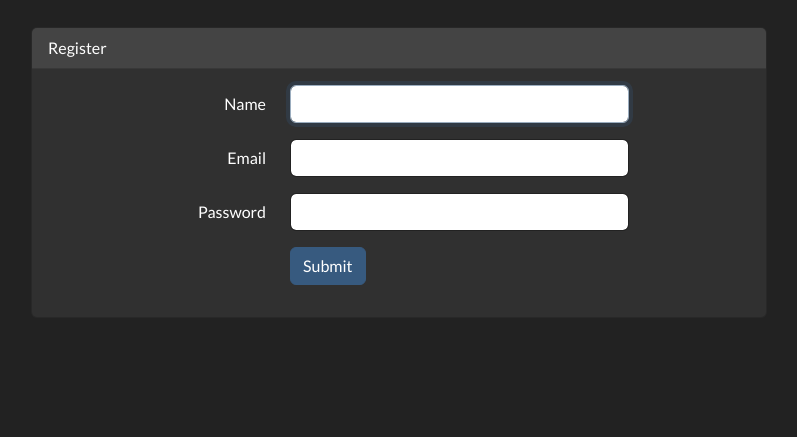
After one commit to JoseAcun/contacts-app, a PHP site: page /register.php in a window 1280 px wide. The commit adds this page. Shown: the part 363-800 px from the top of the page, without its empty margins (241-1038 px from the left). Run offline with PHP 8.4, Linux system fonts and the light colour scheme; some libraries are stand-ins or nearby versions.

Commit message:
create users

```diff
--- a/partials/header.php
+++ b/partials/header.php
@@ -16,7 +16,7 @@
     <!-- Static Content -->
     <link rel="stylesheet" href="./static/css/index.css" />
     <?php $uri = parse_url($_SERVER["REQUEST_URI"], PHP_URL_PATH) ?>
-    <?php if ($uri == "/contacts-app/index.php"): ?>
+    <?php if ($uri == "/contacts-app/index.php" || $uri == "/contacts-app/index.php"): ?>
     <script defer src="./static/js/welcome.js"></script>
     <?php endif ?>
     <title>Contacts App</title>
--- a/partials/navbar.php
+++ b/partials/navbar.php
@@ -17,11 +17,17 @@
     </button>
     <div class="collapse navbar-collapse" id="navbarNav">
       <ul class="navbar-nav">
-        <li class="nav-item">
+        <!-- <li class="nav-item">
           <a class="nav-link" href="#">Home</a>
         </li>
         <li class="nav-item">
           <a class="nav-link" href="./add.php">Add Contact</a>
+        </li> -->
+        <li class="nav-item">
+          <a class="nav-link" href="register.php">Register</a>
+        </li>
+        <li class="nav-item">
+          <a class="nav-link" href="login.php">Login</a>
         </li>
       </ul>
     </div>
--- /dev/null
+++ b/register.php
@@ -0,0 +1,83 @@
+
+<?php
+
+require "database.php";
+
+$error = null;
+
+  if($_SERVER["REQUEST_METHOD"] == "POST"){
+    if (empty($_POST["name"]) || empty($_POST["email"]) || empty($_POST["password"])){
+      $error = "please filla all the fields";
+    } else if (!str_contains($_POST["email"], "@")){
+      $error = "Email format is incorrect";
+    } else {
+      $STATEMEN = $conn->prepare("SELECT * FROM users where email = :email");
+      $STATEMEN->bindParam(":email", $_POST["email"]);
+      $STATEMEN->execute();
+
+      if ($STATEMEN->rowCount() > 0) {
+        $error = "This email is taken";
+      } else{
+        $conn
+          ->prepare("INSERT INTO users (name, email, password) VALUES (:name, :email, :password)")
+          ->execute([
+            ":name" => $_POST["name"],
+            ":email" => $_POST["email"],
+            ":password" => password_hash($_POST["password"], PASSWORD_BCRYPT)
+          ]);
+          header("Location: home.php");
+      }
+
+    }
+  }
+
+?>
+<?php require "partials/header.php" ?>
+<div class="container pt-5">
+  <div class="row justify-content-center">
+    <div class="col-md-8">
+      <div class="card">
+        <div class="card-header">Register</div>
+        <div class="card-body">
+          <?php if ($error): ?>
+              <p class="text-danger">
+                <?= $error ?>
+              </p>
+            <?php endif ?>
+
+          <form method="post" action="register.php">
+            <div class="mb-3 row">
+              <label for="name" class="col-md-4 col-form-label text-md-end">Name</label>
+
+              <div class="col-md-6">
+                <input id="name" type="text" class="form-control" name="name" required autocomplete="name" autofocus>
+              </div>
+            </div>
+
+            <div class="mb-3 row">
+              <label for="email" class="col-md-4 col-form-label text-md-end">Email</label>
+
+              <div class="col-md-6">
+                <input id="email" type="email" class="form-control" name="email" required autocomplete="email" autofocus>
+              </div>
+            </div>
+            <div class="mb-3 row">
+              <label for="password" class="col-md-4 col-form-label text-md-end">Password</label>
+
+              <div class="col-md-6">
+                <input id="password" type="password" class="form-control" name="password" required autocomplete="password" autofocus>
+              </div>
+            </div>
+
+            <div class="mb-3 row">
+              <div class="col-md-6 offset-md-4">
+                <button type="submit" class="btn btn-primary">Submit</button>
+              </div>
+            </div>
+          </form>
+        </div>
+      </div>
+    </div>
+  </div>
+</div>
+<?php require "partials/footer.php" ?>
--- a/sql/setup.sql
+++ b/sql/setup.sql
@@ -9,5 +9,11 @@ create table contacts (
     name varchar(255)
     phone_number varchar(255)
 );
+create Table users (
+    id int auto_increment PRIMARY KEY,
+    name varchar (255),
+    email varchar (255),
+    password varchar(255)
+);
 
 insert into contacts (name, phone_number) values ("pepe", "3123214124");
```
